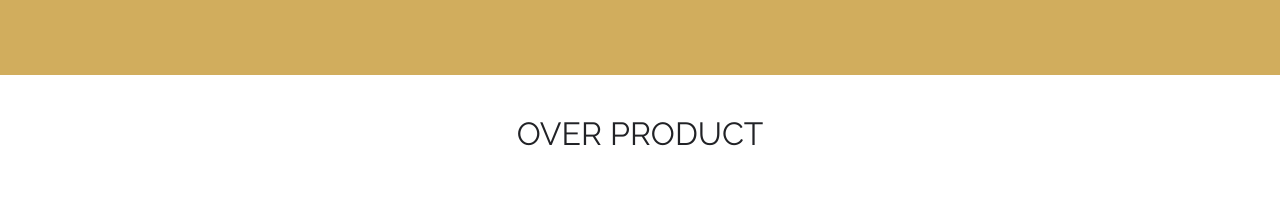
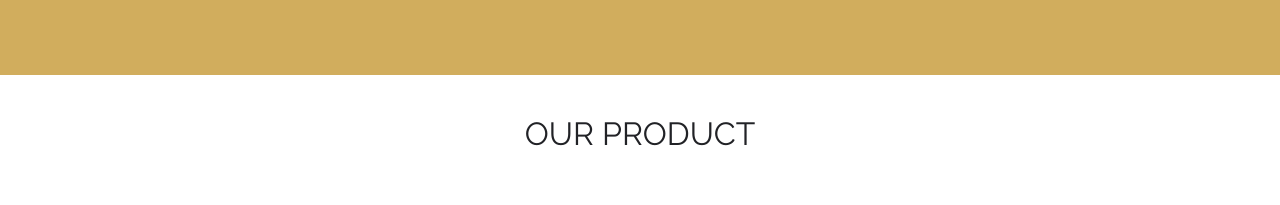
Before and after one commit to Nomanishaq/Soap-company-template, a plain HTML site: page index.html in a window 1280 px wide. Shown: the part 1841-2046 px from the top of the page. Drawn offline with Linux system fonts and the light colour scheme.

Commit message:
Update index.html

```diff
--- a/index.html
+++ b/index.html
@@ -189,7 +189,7 @@
 
         <!-- Gallery -->
         <section id="gallery" class="text-center">
-            <h2>OVER PRODUCT</h2>
+            <h2>OUR PRODUCT</h2>
             <div class="container-fluid">
                 <div class="row">
                     <div class="col-md-12">
```
